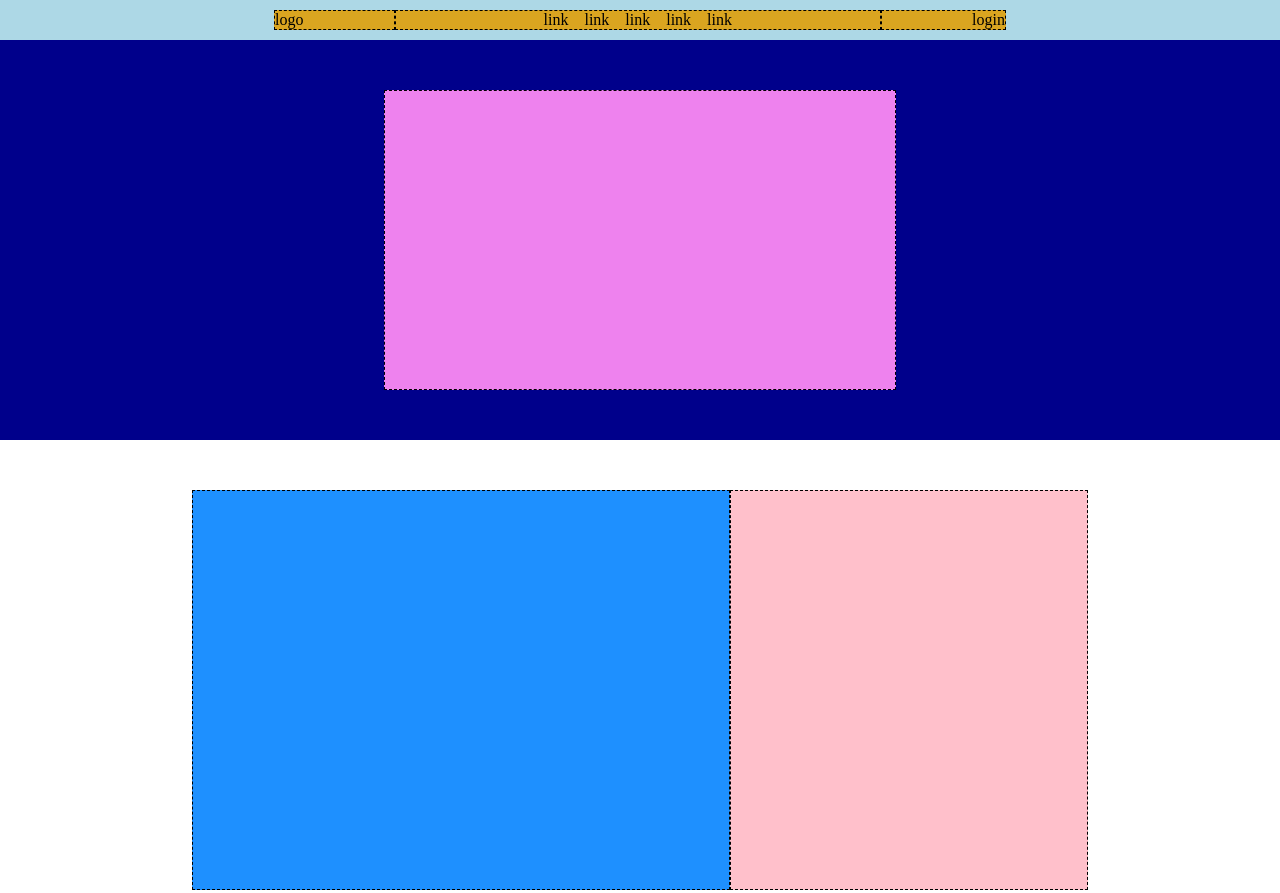
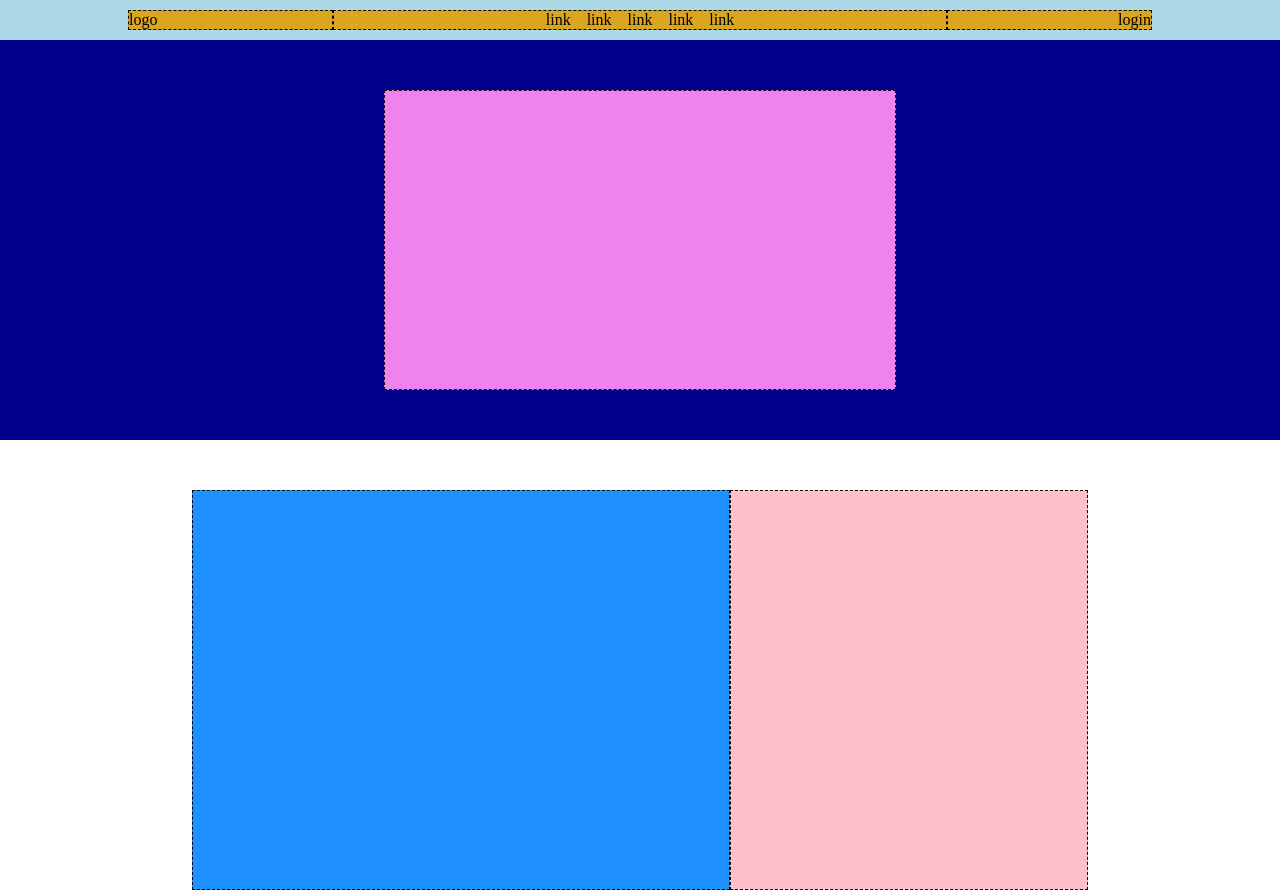
Before and after one commit to PapiMatteo/htmlcss-struttura-discord, a plain HTML site: page index.html in a window 1280 px wide. Shown: the top 893 px of the page. Drawn offline with Linux system fonts and the light colour scheme.

Commit message:
add: exercise correction

```diff
--- a/css/style.css
+++ b/css/style.css
@@ -12,6 +12,7 @@
 
 .container {
     width: 80%;
+    max-width: 1400px;
     margin: 0 auto;
 }
 
@@ -33,11 +34,13 @@ header {
     background-color: #add8e6;
 }
 
+.links {
+    flex-grow: 1;
+}
+
 .c2 {
     display: flex;
     justify-content: center;
-    padding: 0 140px;
-
 }
 
 li {
@@ -56,15 +59,15 @@ li {
     min-height: 35px;
     justify-content: center;
     align-items: center;
-    flex-wrap: wrap;
 }
 
 .c1 {
-    padding-right: 90px;
+    width: 20%;
 }
 
 .c3{
-    padding-left: 90px;
+    width: 20%;
+    text-align: right;
 }
 
 /* HERO */
--- a/index.html
+++ b/index.html
@@ -36,7 +36,7 @@
     <!-- /Hero -->
 
     <!-- Content -->
-
+    <main>
         <!-- Section 1 -->
         <section class="white-sect">
             <div class="sect-container flex">
@@ -71,7 +71,7 @@
             </div>
         </section>
         <!-- /Section 4 -->
-
+    </main>
     <!-- /Content -->
 
     <!-- Footer -->
```
